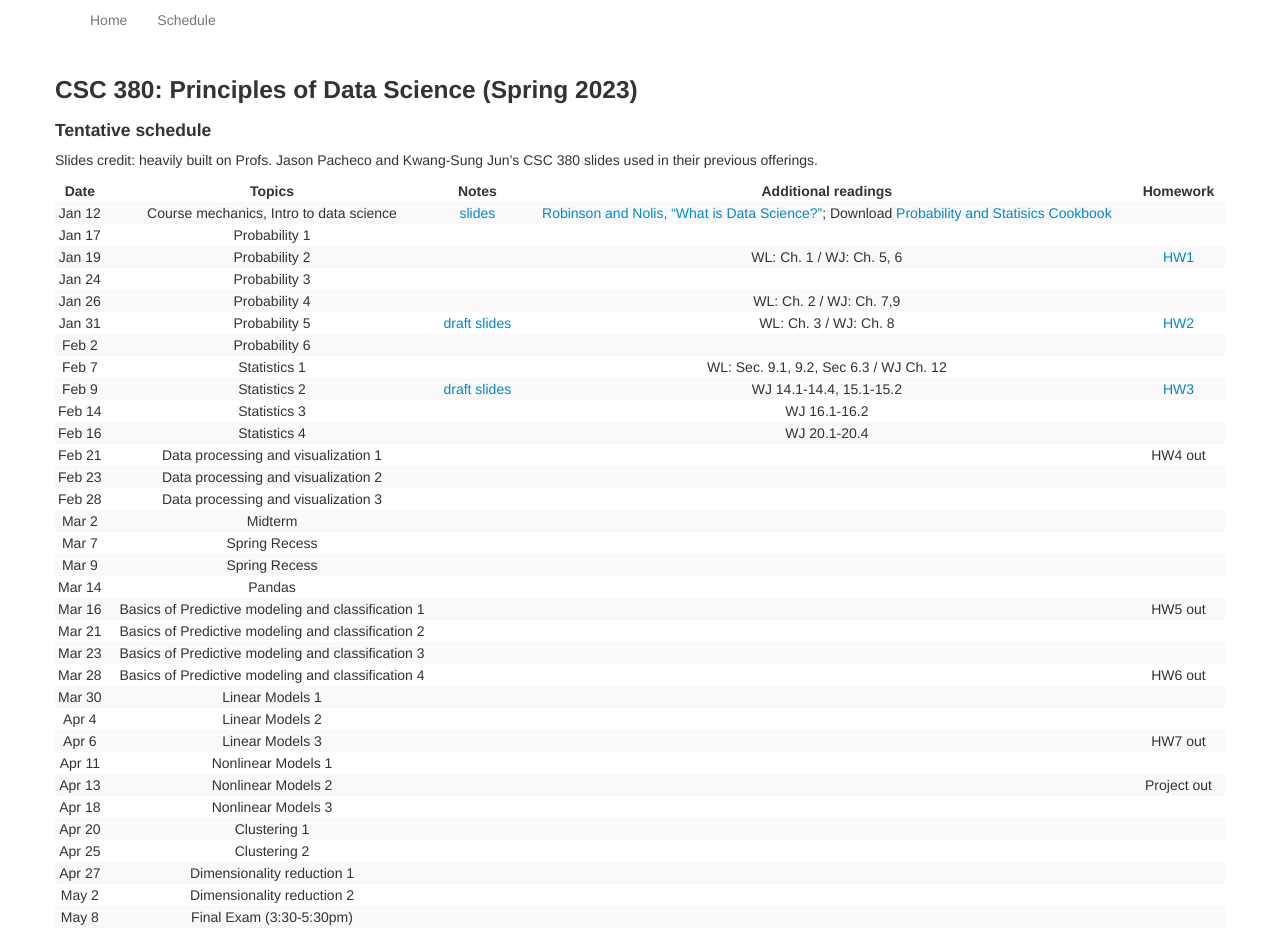
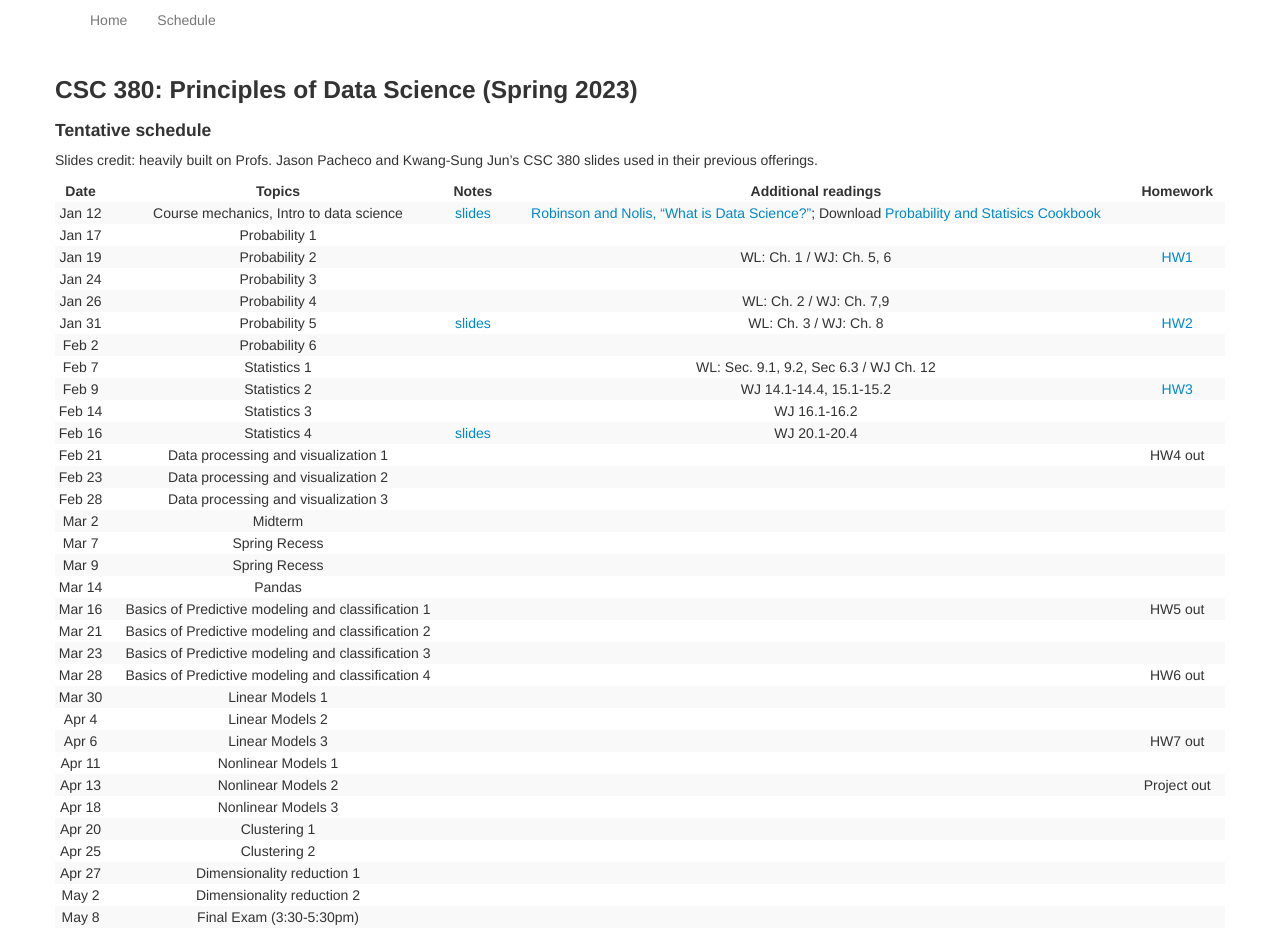
Before and after one commit to zcc1307/csc380-sp22, a Jekyll site: the page built from schedule.md, in a window 1280 px wide. Built offline with Jekyll 4.4.1, drawn with Linux system fonts in a browser that asks for light colours.

Commit message:
Update schedule.md

```diff
--- a/schedule.md
+++ b/schedule.md
@@ -19,12 +19,12 @@ Slides credit: heavily built on Profs. Jason Pacheco and Kwang-Sung Jun's CSC 38
 | Jan 19 |                                                      Probability 2                                                                   |                                                                            | WL: Ch. 1 / WJ: Ch. 5, 6  |  [HW1](https://zcc1307.github.io/csc380-sp23/hws/CSC_380_HW1.pdf) |
 | Jan 24 |                                                      Probability 3                                                                 |                                                                             |  |  |  |
 | Jan 26 |                                                      Probability 4                                                                 |                                                                             | WL: Ch. 2 / WJ: Ch. 7,9  |  |  |
-| Jan 31 |                                                      Probability 5                                                       |      [draft slides](https://zcc1307.github.io/csc380-sp23/Slides/23s380%2002%20probability_draft.pdf)                                                                     |  WL: Ch. 3 / WJ: Ch. 8 |  [HW2](https://zcc1307.github.io/csc380-sp23/hws/CSC_380_HW2.pdf) |  |
+| Jan 31 |                                                      Probability 5                                                       |      [slides](https://zcc1307.github.io/csc380-sp23/Slides/23s380%2002%20probability_draft.pdf)                                                                     |  WL: Ch. 3 / WJ: Ch. 8 |  [HW2](https://zcc1307.github.io/csc380-sp23/hws/CSC_380_HW2.pdf) |  |
 | Feb 2  |                                                      Probability 6                                                                 |                                                                             |  | |  |
 | Feb 7  |                                                      Statistics 1                                                                  |                                                                              | WL: Sec. 9.1, 9.2, Sec 6.3 / WJ Ch. 12 |  |  |
-| Feb 9  |                                                      Statistics 2                                                                  |        [draft slides](https://zcc1307.github.io/csc380-sp23/Slides/23s380%2003%20statistics_draft.pdf)                                                                     |  WJ 14.1-14.4, 15.1-15.2 | [HW3](https://zcc1307.github.io/csc380-sp23/hws/CSC_380_HW3.pdf) |
+| Feb 9  |                                                      Statistics 2                                                                  |                                                                            |  WJ 14.1-14.4, 15.1-15.2 | [HW3](https://zcc1307.github.io/csc380-sp23/hws/CSC_380_HW3.pdf) |
 | Feb 14 |                                                      Statistics 3                                            |                                                                             | WJ 16.1-16.2 |  |
-| Feb 16 |                                                      Statistics 4                                                                 |                                                                            | WJ 20.1-20.4  |  |
+| Feb 16 |                                                      Statistics 4                                                                 |        [slides](https://zcc1307.github.io/csc380-sp23/Slides/23s380%2003%20statistics_draft.pdf)                                                                     | WJ 20.1-20.4  |  |
 | Feb 21 |                                          Data processing and visualization 1                                                         |                                                                             |  | HW4 out |
 | Feb 23 |                                          Data processing and visualization 2                                             |                                                                             |  |  |
 | Feb 28 |                                          Data processing and visualization 3                                                                             |                                                                             |  |  |
```
